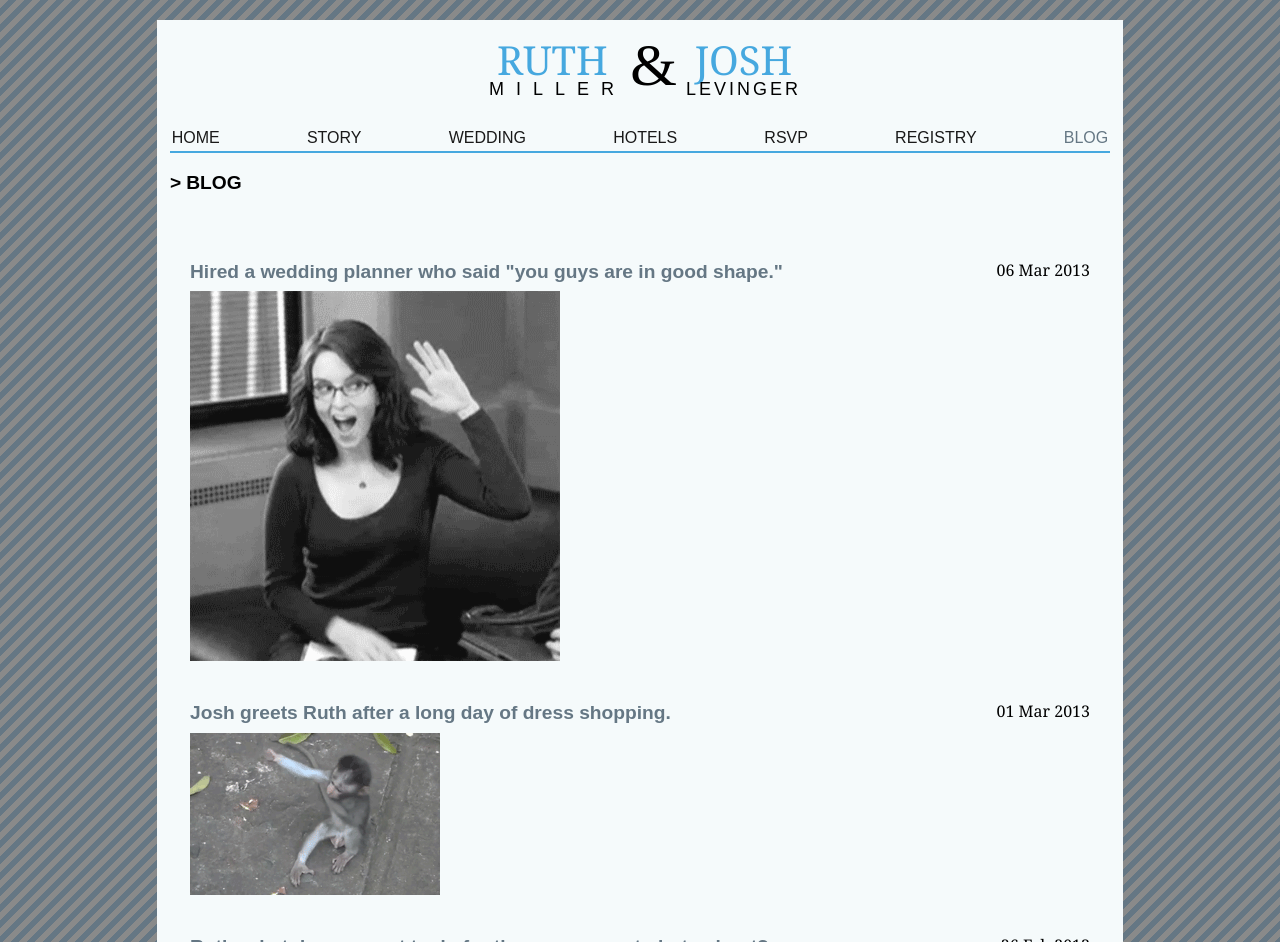
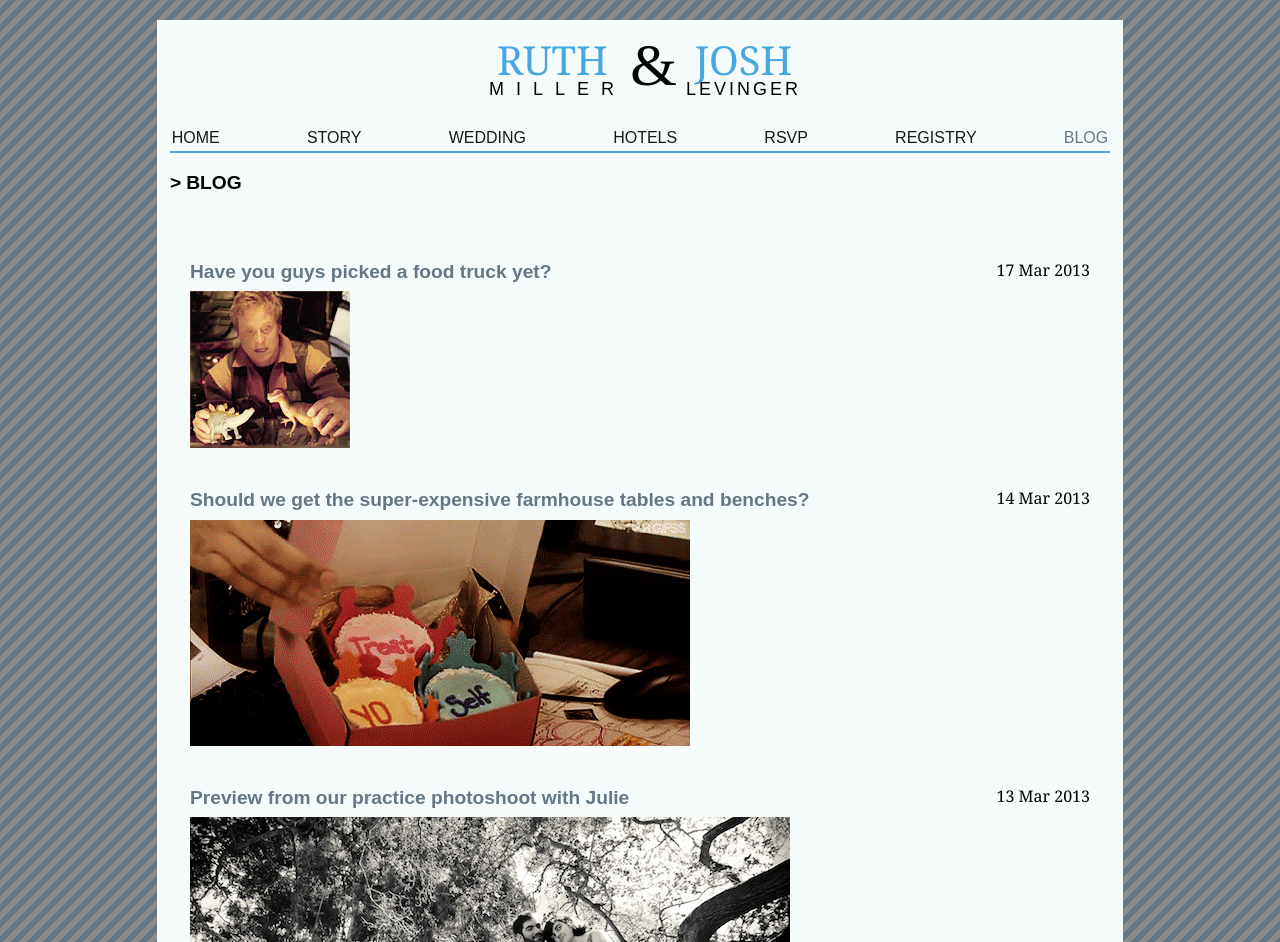
Before and after one commit to jlev/ruthandjosh, a Jekyll site: the page built from blog.html, in a window 1280 px wide and 1400 px high, cut to the strip 0-942 px from the top of the window. Built offline with Jekyll 4.4.1, drawn with Linux system fonts in a browser that asks for light colours; nearby versions of some CDN libraries; Markdown is read by kramdown in place of the engine named in the settings; some of the changed text lies outside the part shown.

Commit message:
new meme posts

```diff
--- a/_posts/2013-03-01-dress.html
+++ b/_posts/2013-03-01-dress.html
@@ -1,5 +1,5 @@
 ---
 date: 2013-03-01
-title: Josh greets Ruth after a long day of dress shopping.
+title: Josh greets Ruth after a long day of dress shopping
 ---
 <img class="lazy" src="/images/pixel.gif" data-original="/images/meme/monkey-hug.gif" />
--- a/_posts/2013-03-06-photoshoot.html
+++ b/_posts/2013-03-06-planner.html
@@ -1,5 +1,5 @@
 ---
 date: 2013-03-06
-title: Hired a wedding planner who said "you guys are in good shape."
+title: Wedding planner says "you guys are in good shape."
 ---
 <img class="lazy" src="/images/pixel.gif" data-original="/images/meme/auto-high-five.gif" />
--- /dev/null
+++ b/_posts/2013-03-13-engagement-photo-results.html
@@ -0,0 +1,5 @@
+---
+date: 2013-03-13
+title: Preview from our practice photoshoot with Julie
+---
+<img class="lazy" src="/images/pixel.gif" data-original="/images/tree.jpg" />
--- /dev/null
+++ b/_posts/2013-03-14-treat-yo-self.html
@@ -0,0 +1,5 @@
+---
+date: 2013-03-14
+title: Should we get the super-expensive farmhouse tables and benches?
+---
+<img class="lazy" src="/images/pixel.gif" data-original="/images/meme/treat-yo-self.png" />
--- /dev/null
+++ b/_posts/2013-03-17-food-truck.html
@@ -0,0 +1,5 @@
+---
+date: 2013-03-17
+title: Have you guys picked a food truck yet?
+---
+<img class="lazy" src="/images/pixel.gif" data-original="/images/meme/wash-dinosaurs.gif" />
```
Also changed, not shown: images/meme/treat-yo-self.png (added), images/meme/wash-dinosaurs.gif (added), images/tree.jpg (added).
